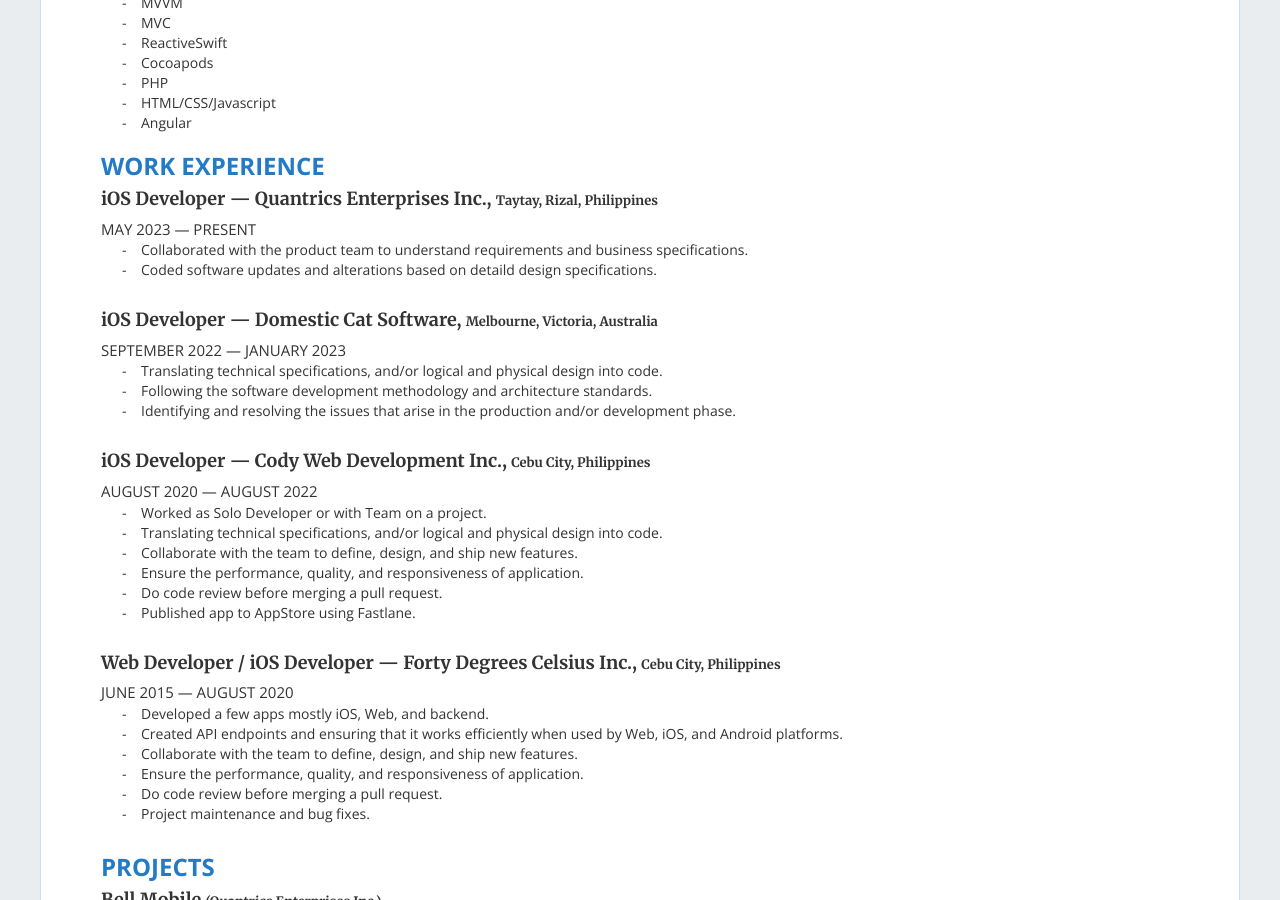
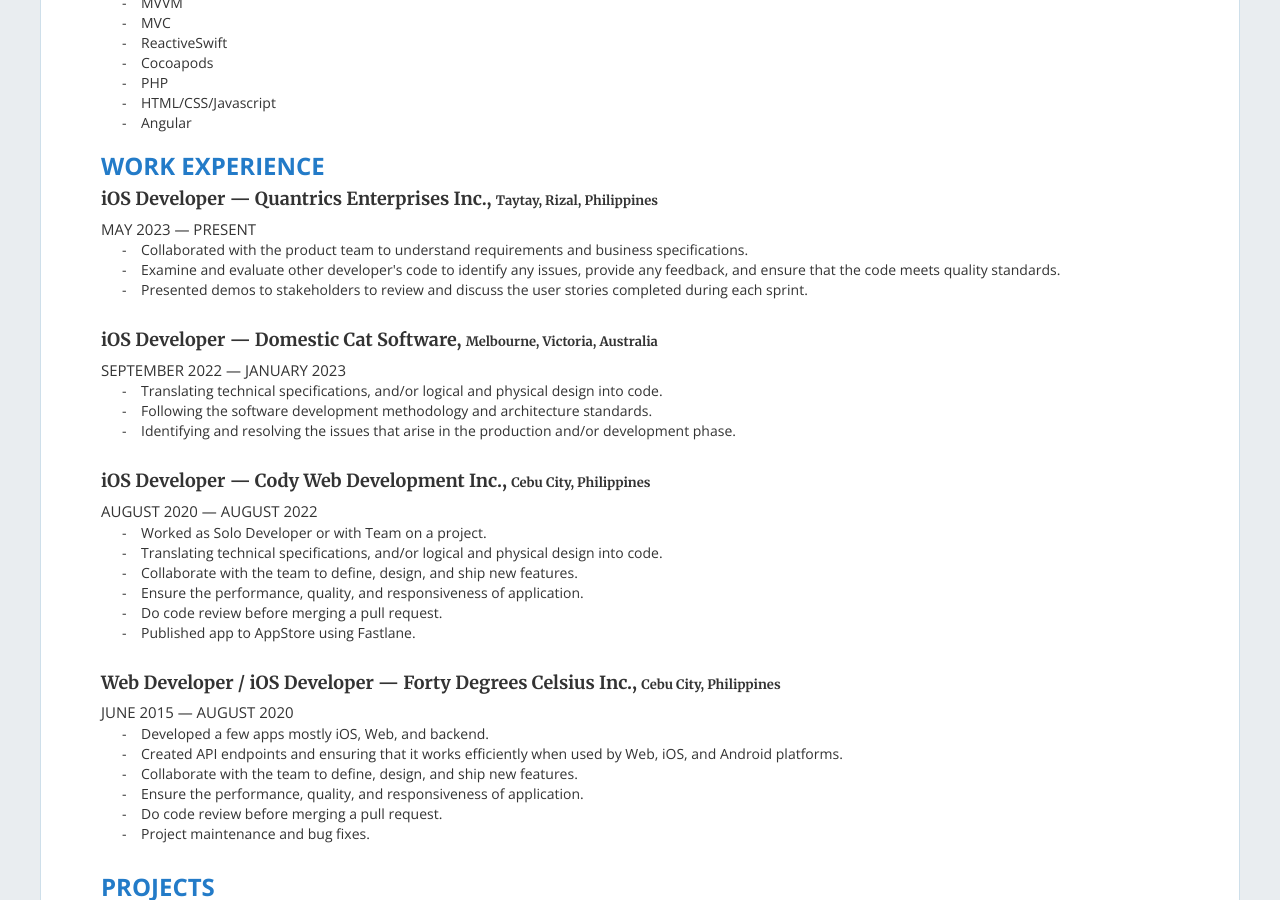
Before and after one commit to jacobearlp/jacobearlp.github.io, a Jekyll site: the page built from resume.md, in a window 1280 px wide and 900 px high, scrolled down 319 px. Built offline with Jekyll 4.4.1, drawn with Linux system fonts in a browser that asks for light colours; nearby versions of some CDN libraries.

Commit message:
Add demo

```diff
--- a/_layouts/resume.html
+++ b/_layouts/resume.html
@@ -57,7 +57,8 @@
                     <span class="sub_description">MAY 2023 — PRESENT</span>
                     <ul class="list">
                         <li>Collaborated with the product team to understand requirements and business specifications.</li>
-                        <li>Coded software updates and alterations based on detaild design specifications.</li>
+                        <li>Examine and evaluate other developer's code to identify any issues, provide any feedback, and ensure that the code meets quality standards.</li>
+                        <li>Presented demos to stakeholders to review and discuss the user stories completed during each sprint.</li>
                     </ul>
                 </div>
                 <div class="company_row">
```
